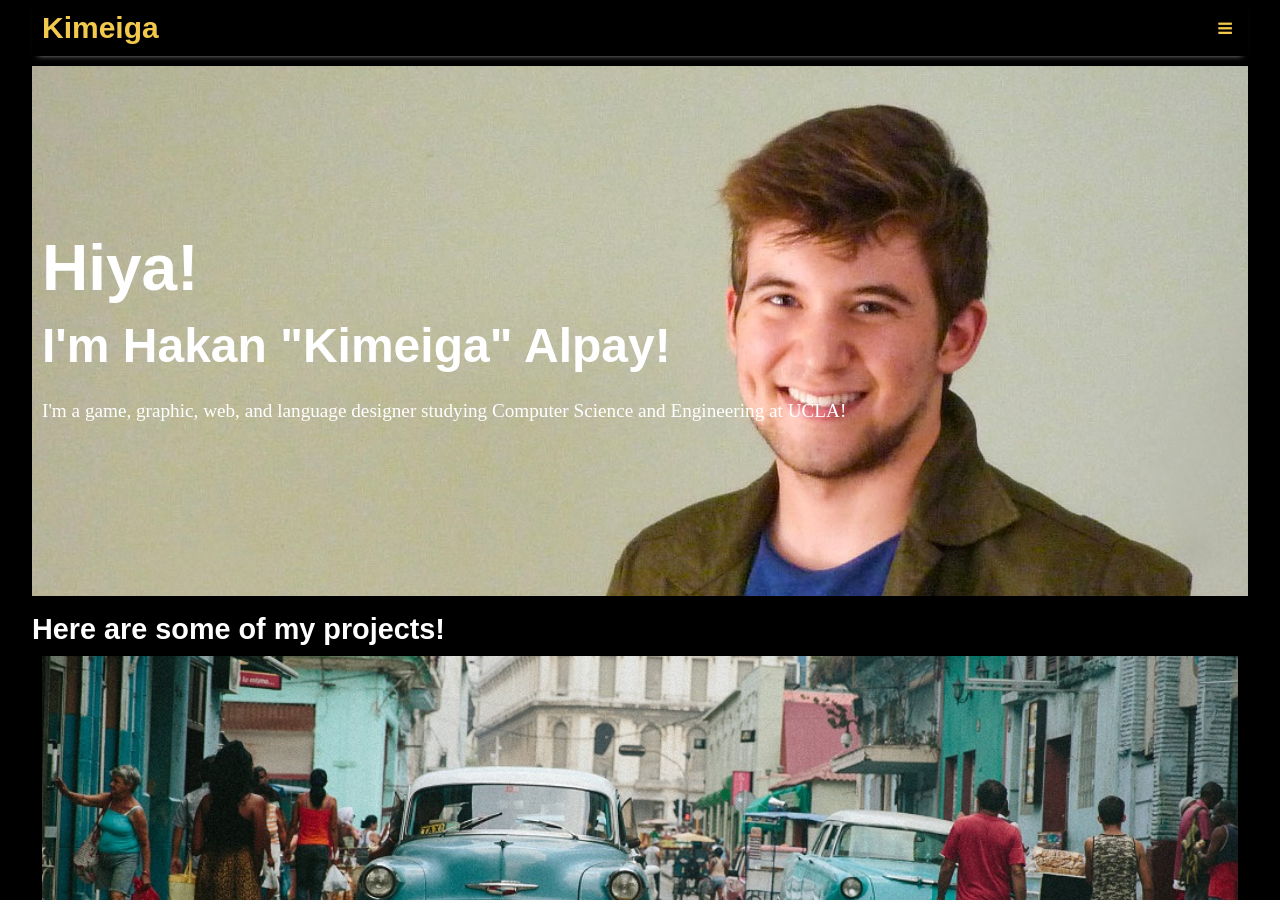
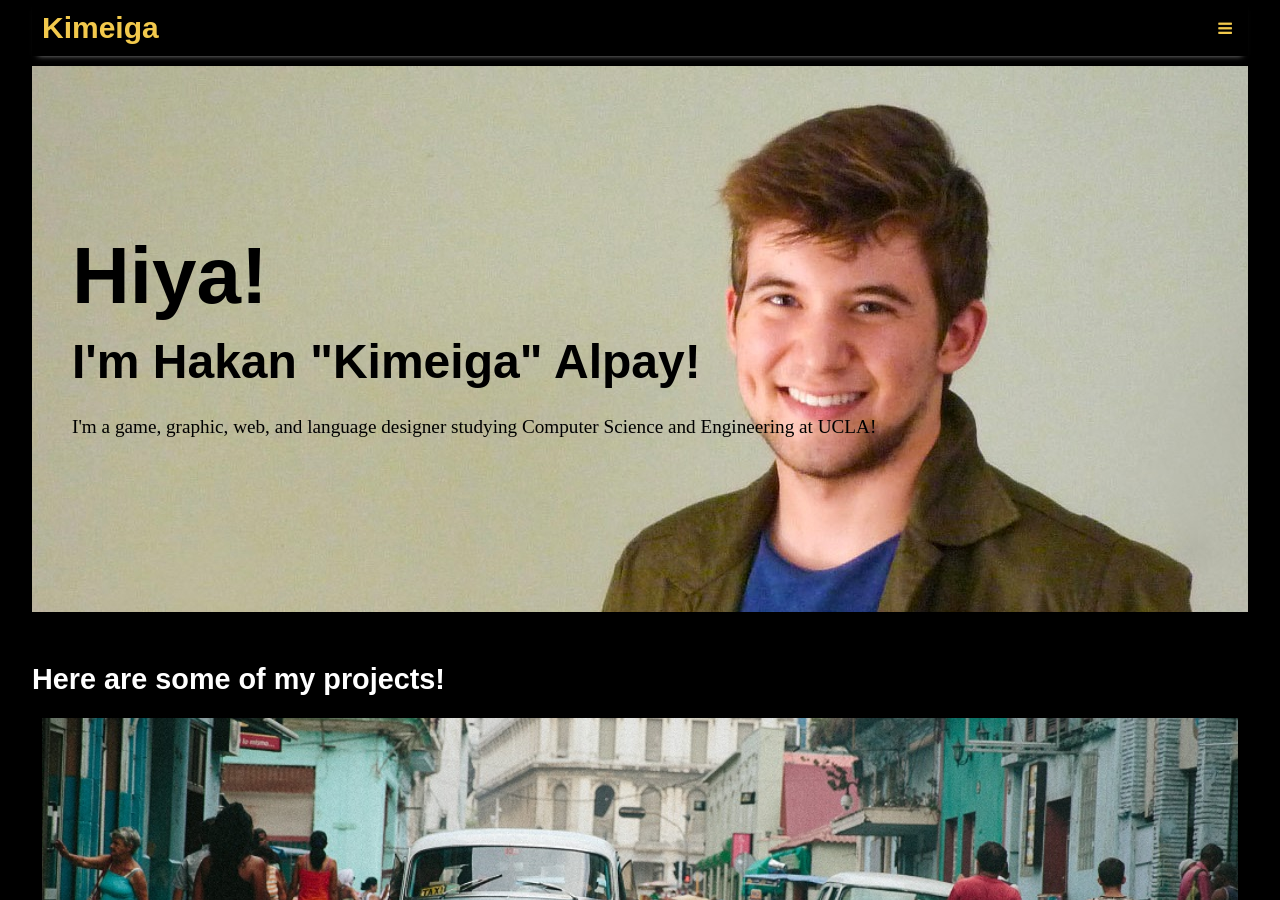
Before and after one commit to Kimeiga/portfolio-old, a Jekyll site: the page built from index.html, in a window 1280 px wide and 900 px high. Built offline with Jekyll 4.4.1, drawn with Linux system fonts in a browser that asks for light colours; nearby versions of some CDN libraries; the list of posts is cut into pages by our own code.

Commit message:
finalized home page

```diff
--- a/_data/settings.yml
+++ b/_data/settings.yml
@@ -29,6 +29,6 @@ pagination:
 
 sharing_button_prompt: 'Feel free to share!'
 
-related_posts: 'You may also enjoy...'
+related_posts: 'Check these out too~'
 
 post_date_prefix: 'Written on'
--- a/_layouts/home.html
+++ b/_layouts/home.html
@@ -3,16 +3,16 @@ layout: default
 title: Home
 ---
 
-<div style=" background: url('/assets/img/hakan1.jpeg') no-repeat top fixed; padding: 150px  10px 150px; color: black;">
+<div style=" background: url('/assets/img/hakan1.jpeg') no-repeat top fixed; padding: 150px  40px 150px; color: black;">
 
     <!--<img src="/assets/img/hakan1.jpeg" alt="hakan" style="float: right; position: absolute; z-index: -1;">-->
 
-    <h1>Hiya!</h1>
-    <h2>I'm Hakan "Kimeiga" Alpay!</h2>
-    <p>I'm a game, graphic, web, and language designer studying Computer Science and Engineering at UCLA!</p>
+    <h1 style="color: black; font-size: 5rem;">Hiya!</h1>
+    <h2 style="color: black;">I'm Hakan "Kimeiga" Alpay!</h2>
+    <p style="color: black; font-weight: 400;">I'm a game, graphic, web, and language designer studying Computer Science and Engineering at UCLA!</p>
 </div>
 
-<h5>Here are some of my projects!</h5>
+<h5 style="margin: 50px 0 20px;">Here are some of my projects!</h5>
 
 {% for post in paginator.posts %}
 
--- a/_layouts/post.html
+++ b/_layouts/post.html
@@ -45,7 +45,7 @@ layout: default
   </div>
 
   <div class="related">
-    <h2>{{ site.data.settings.related_posts }}</h2>
+    <h3>{{ site.data.settings.related_posts }}</h3>
     {% assign listed_posts_urls = page.url | split: ' ' %}
     <ul class="related-posts">
       {% for tag in page.tags %}
```
